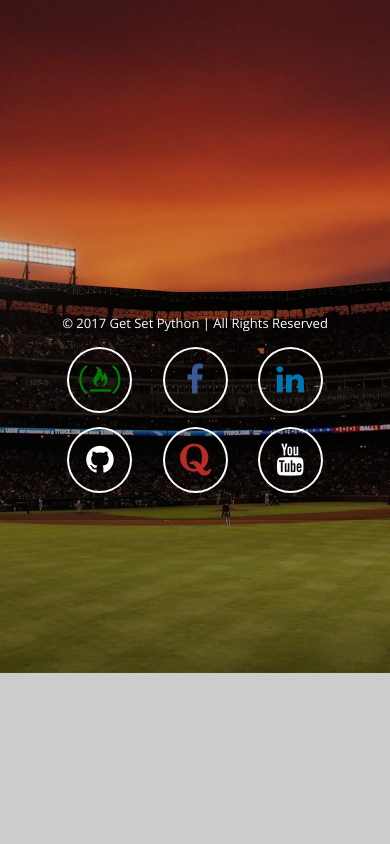
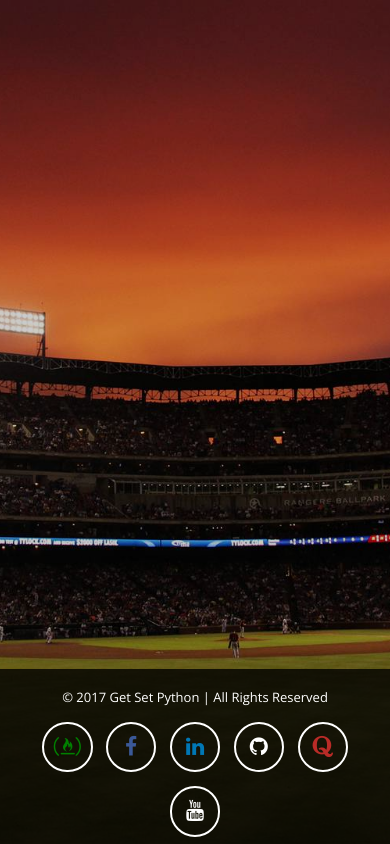
Before and after one commit to umangahuja1/Cricket-Web, a Flask app: template templates/index.html in a window 390 px wide. Run offline with Flask 2, Linux system fonts and the light colour scheme; the template is opened without the code that fills it, so the values that code supplies are empty; parts of the project's set-up code (start-up, migrations or seed data) failed here and were passed over; some libraries are stand-ins or nearby versions.

Commit message:
responsive buttons

```diff
--- a/static/css/style.css
+++ b/static/css/style.css
@@ -28,7 +28,7 @@ img{max-width:100%;}
 body{
 padding:0;
 margin:0;
-    background:url(../images/bg.jpg) no-repeat center;
+    background:url(../images/bg.jpg) no-repeat center center fixed;
     background-size: cover;
     -webkit-background-size: cover;
     -o-background-size: cover;
@@ -156,6 +156,74 @@ p.copy_rights a:hover{
 }
 
 
+.footer {
+bottom: 0;
+margin: 0 auto !important;
+text-align: center !important;
+width: 100% !important;
+position: absolute;
+}
+
+a:active,a:focus{
+    outline:0;
+}
+
+
+#fb{
+    color:white;
+    background color:
+}
+.end{
+    display: block;
+    margin: 0 auto;
+    padding: 0;
+    padding-top: 5px;
+    overflow: hidden;
+}
+#contact{
+    background-color:rgba(0,0,0,0.5);
+    padding:20px;
+}
+.fa {
+  font-size: 5vh;
+  width: 10vh;
+  height: 10vh;
+  text-decoration: none;
+  border-radius: 50%;
+  border:2px solid white;
+  padding-top: 2vh;
+}
+.fa:hover {
+     background-color: rgba(239,240,242,00.9);
+
+}
+
+.fa-facebook {
+  color: #3B5998;
+}
+.fa-linkedin{
+  color: #0077B5;
+}
+.fa-github{
+ color:white;
+}
+.fa-github:hover{
+    color:#171515;
+}
+.fa-free-code-camp{
+    color:green;
+}
+.fa-quora{
+    color:#B92B27;
+}
+
+.fa-youtube{
+	color:white;
+}
+
+.fa-youtube:hover{
+	color:#bb0000;
+}
 
 /*-- responsive media queries --*/
 
@@ -226,6 +294,10 @@ p.copy_rights a:hover{
 		width: 19%;
 		margin: 0 3%;
 		height: inherit !important;
+	}
+	#contact{
+    background-color:rgba(0,0,0,0.8);
+    padding:20px;
 	}
 }
 @media (max-width: 800px){
@@ -301,6 +373,27 @@ p.copy_rights a:hover{
 	body {
 		min-height: 533px;
 	}
+
+	#contact{
+	    background-color:rgba(0,0,0,0.8);
+	    padding:0;
+	    padding-top:2vh;
+	    margin:0;
+	}
+
+	.fa {
+	  font-size: 2.5vh;
+	  width: 6vh;
+	  height: 6vh;
+	  text-decoration: none;
+	  border-radius: 50%;
+	  border:2px solid white;
+	  padding-top: 1.4vh;
+      margin:0 -1vh;
+
+
+	}
+
 }
 @media (max-width: 640px){
 	.ClassyCountdown-value{
@@ -324,6 +417,7 @@ p.copy_rights a:hover{
 	.subscribe input[type="email"] {
 		width: 65%;
 	}
+
 }
 @media (max-width: 568px){
 
@@ -441,73 +535,9 @@ p.copy_rights a:hover{
 	body {
 		min-height: 484px;
 	}
+	.fa {
+	  margin:0 -1.5vh;
+	}
 }
 
 /*-- responsive media queries --*/
-
-a:active,a:focus{
-    outline:0;
-}
-
-
-#fb{
-    color:white;
-    background color:
-}
-.end{
-    display: block;
-    margin: 0 auto;
-    padding: 0;
-    padding-top: 5px;
-    overflow: hidden;
-}
-#contact{
-    background-color:rgba(0,0,0,0.3);
-    padding:20px;
-}
-.fa {
-  font-size: 32px;
-  width: 65px;
-  text-decoration: none;
-  border-radius: 50%;
-  border:2px solid white;
-}
-.fa:hover {
-     background-color: rgba(239,240,242,00.9);
-
-}
-
-.fa-facebook {
-  color: #3B5998;
-  padding: 15px;
-}
-.fa-linkedin{
- padding: 15px 10px 15px 10px;
-  color: #0077B5;
-}
-.fa-github{
- color:white;
- padding: 15px;
-}
-.fa-github:hover{
-    color:#171515;
-}
-.fa-free-code-camp{
-    color:green;
-    padding:15px 15px 15px 10px;
-}
-.fa-quora{
-    color:#B92B27;
-    padding: 15px;
-}
-
-.fa-youtube{
-	color:white;
-	backgrund:none;
-	padding: 15px;
-}
-
-.fa-youtube:hover{
-	color:#bb0000;
-	padding: 15px;
-}
--- a/templates/index.html
+++ b/templates/index.html
@@ -25,6 +25,7 @@ License URL: http://creativecommons.org/licenses/by/3.0/
 
 </head>
 <body>
+    <div class="container-fluid">
     <div class="layer">
     <div class="content">
         <h1>{{ match['match'] }}</h1><br>
@@ -35,19 +36,21 @@ License URL: http://creativecommons.org/licenses/by/3.0/
 			</div>
     </div>
 
-    <footer id="contact">
+    <footer id="contact" class="footer">
+        <div class="container-fluid text-center">
             <p class="copy_rights">&copy; 2017 Get Set Python | All Rights Reserved </p>
-        <div class="end text-center">
-            <a href="https://www.freecodecamp.com/umangahuja1" class="btn btn" id="fcc" target="_blank" ><i class="fa fa-free-code-camp"></i>  </a>
+        <div class="end">
+            <a href="https://www.freecodecamp.com/umangahuja1" class="btn btn " id="fcc" target="_blank" ><i class="fa fa-free-code-camp fa-circle"></i>  </a>
             <a href="https://www.facebook.com/umang.ahuja.1" class="btn" id="fb" target="_blank"><i class="fa fa-facebook"></i>  </a>
             <a href="https://www.linkedin.com/in/umang-ahuja-260140110/" class="btn" target="_blank" ><i class="fa fa-linkedin"></i>  </a>
             <a href="https://github.com/umangahuja1" id="gt"  class="btn" target="_blank"><i class="fa fa-github"></i>  </a>
             <a href="https://www.quora.com/profile/Umang-Ahuja" class="btn" id="quora" target="_blank" ><i class="fa fa-quora fa-circle"></i>  </a>
             <a href="https://www.youtube.com/channel/UC2R1v4d75yXisbufyoLYryA" class="btn" id="youtube" target="_blank" ><i class="fa fa-youtube fa-circle"></i>  </a>
-
         </div>
+    </div>
         </footer>
     </div>
+</div>
             	<script src="{{ url_for('static', filename = 'js/jquery.min.js') }}"></script>
 				<script src="{{ url_for('static', filename = 'js/jquery.knob.js') }}"></script>
 				<script src="{{ url_for('static', filename = 'js/jquery.throttle.js') }}"></script>
```
